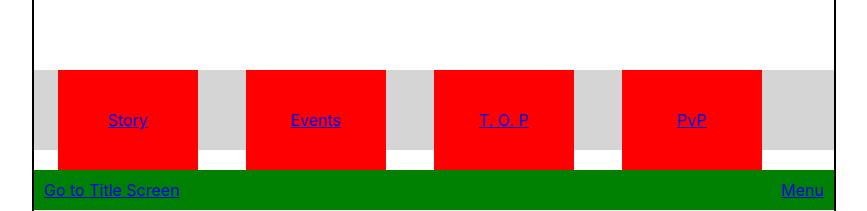
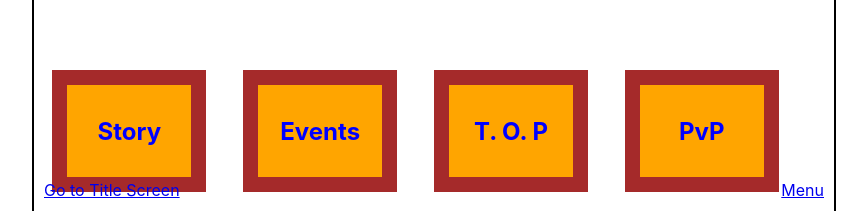
Before and after one commit to gaurish1999/dblegends, a React (Create React App) app: page /home in a window 1280 px wide. Shown: the part 590-801 px from the top of the page, without its empty margins (206-1073 px from the left). Built offline with nearby package versions, Linux system fonts and the light colour scheme.

Commit message:
doing....

```diff
--- a/src/Pages/Home/Home.css
+++ b/src/Pages/Home/Home.css
@@ -41,7 +41,7 @@
 
     display: flex;
     justify-content: space-around;
-    background: rgb(213, 213, 213);
+    /* background: rgb(213, 213, 213); */
     /* padding-top: 30px;
     padding-bottom: 30px; */
     height: 10vh;
@@ -52,7 +52,7 @@
     justify-content: space-around;
     padding: 10px;
     margin-top: 20px;
-    background: green;
+    /* background: green; */
 }
 
 .menu-link{
@@ -71,9 +71,20 @@
     padding: 10px;
     display: flex;
     align-items: center;
-    background: red;
-    width: 15%;
-    height: 100%;
+    background: orange;
+    border: 15px solid brown;
+    text-decoration: none;
+    color: blue;
+    font-size: 1.5rem;
+    font-weight: bolder;
+    width: 13%;
+    height: 90%;
     display: flex;
     justify-content: center;
 }
+
+.link-hover:hover{
+    transition-duration: 0.4s;
+    transform: scale(1.1);
+    box-shadow: 5px 5px 5px grey;
+}
--- a/src/Pages/Home/Home.js
+++ b/src/Pages/Home/Home.js
@@ -30,10 +30,10 @@ export default function Home() {
           <br />
           <div className='both-link'>
             <div className='links'>
-              <Link to='/story' className='story-link'>Story</Link>
-              <Link to='/event' className='event-link'>Events</Link>
-              <Link to='/top' className='top-link'>T. O. P</Link>
-              <Link to='/pvp' className='pvp-link'>PvP</Link><br />
+              <Link to='/story' className='story-link link-hover'>Story</Link>
+              <Link to='/event' className='event-link link-hover'>Events</Link>
+              <Link to='/top' className='top-link link-hover'>T. O. P</Link>
+              <Link to='/pvp' className='pvp-link link-hover'>PvP</Link><br />
             </div>
 
             <div className='common-links'>
```
